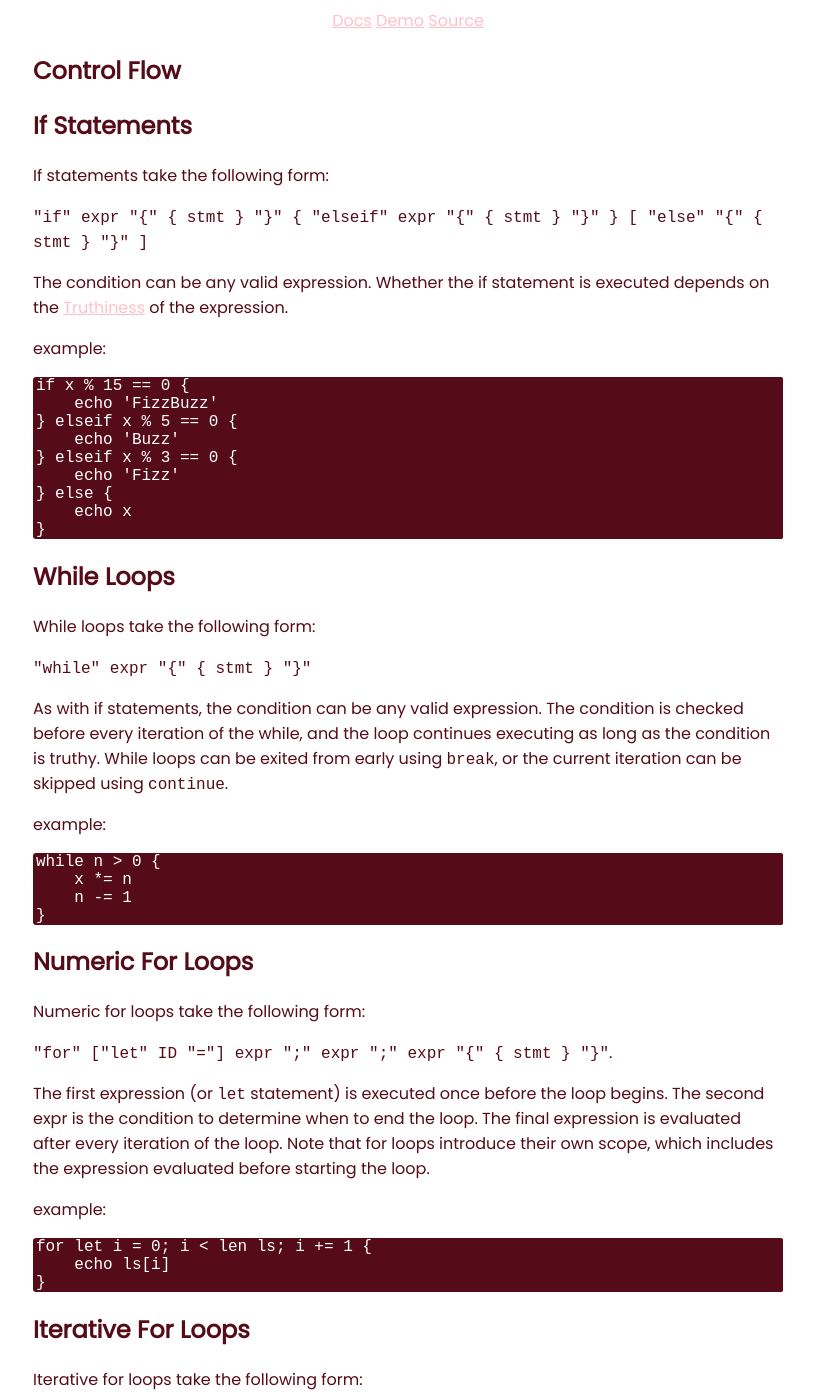
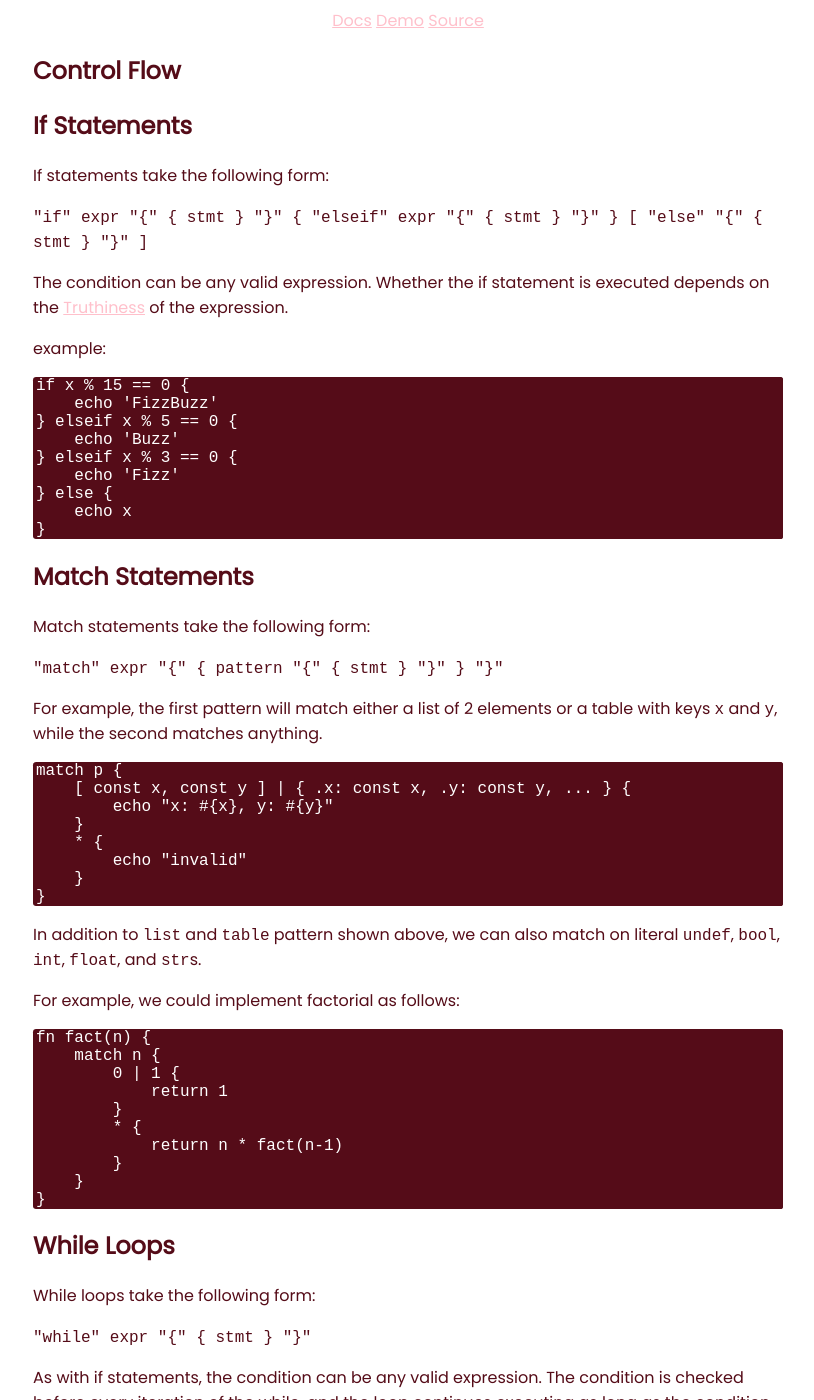
Before and after one commit to yasl-lang/docs, a Jekyll site: the page built from control-flow/control-flow.md, in a window 1280 px wide and 1400 px high. Shown: the whole window, without its empty margins (232-1046 px from the left). Built offline with Jekyll 4.4.1, drawn with Linux system fonts in a browser that asks for light colours; our own code applies the rules of GitHub Pages for plain Markdown files; a script that is not in the unit is left out.

Commit message:
Update control-flow.md

````diff
--- a/control-flow/control-flow.md
+++ b/control-flow/control-flow.md
@@ -17,6 +17,41 @@ if x % 15 == 0 {
     echo 'Fizz'
 } else {
     echo x
+}
+```
+## Match Statements
+
+Match statements take the following form:
+
+`"match" expr "{" { pattern "{" { stmt } "}" } "}"`
+
+For example, the first pattern will match either a list of 2 elements or a table with keys `x` and `y`, while the second matches anything.
+
+```
+match p {
+    [ const x, const y ] | { .x: const x, .y: const y, ... } {
+        echo "x: #{x}, y: #{y}"
+    }
+    * {
+        echo "invalid"
+    }
+}
+```
+
+In addition to `list` and `table` pattern shown above, we can also match on literal `undef`, `bool`, `int`, `float`, and `str`s.
+
+For example, we could implement factorial as follows:
+
+```
+fn fact(n) {
+    match n {
+        0 | 1 {
+            return 1
+        }
+        * {
+            return n * fact(n-1)
+        }
+    }
 }
 ```
 
````
